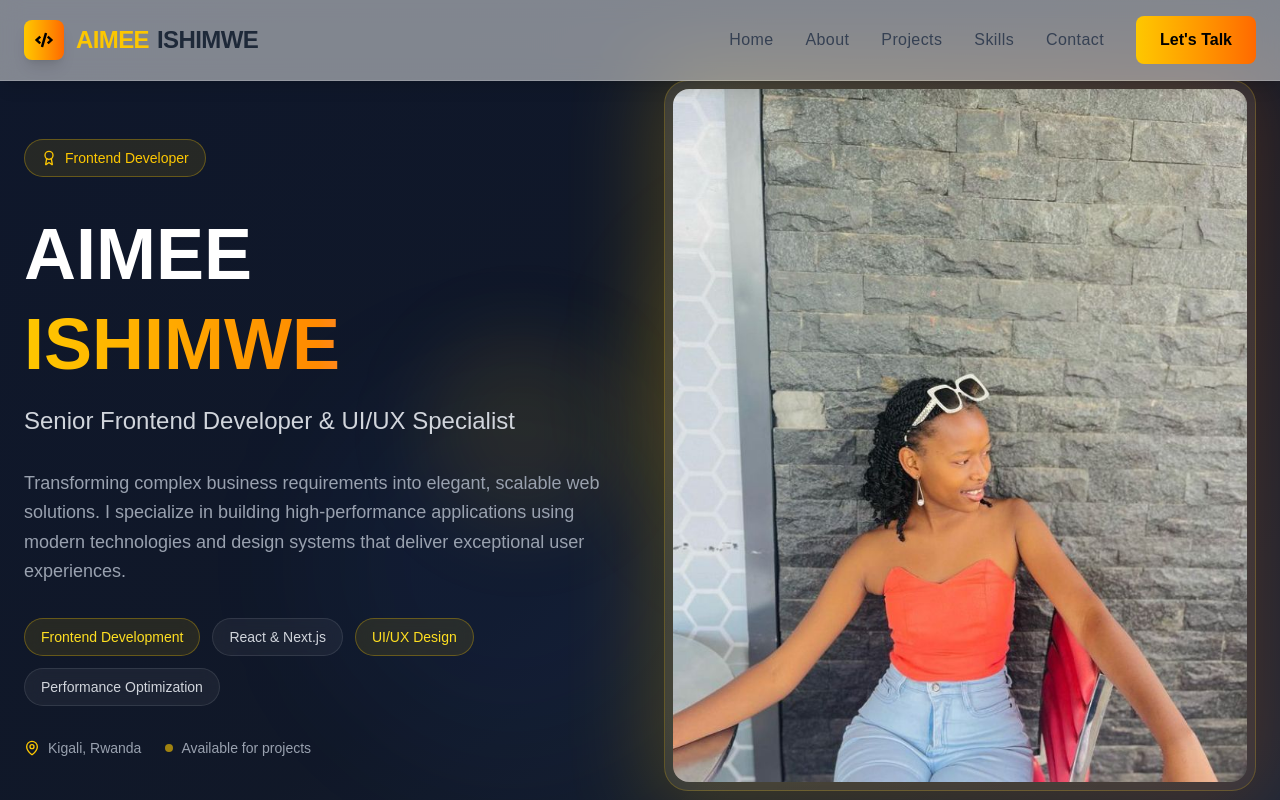
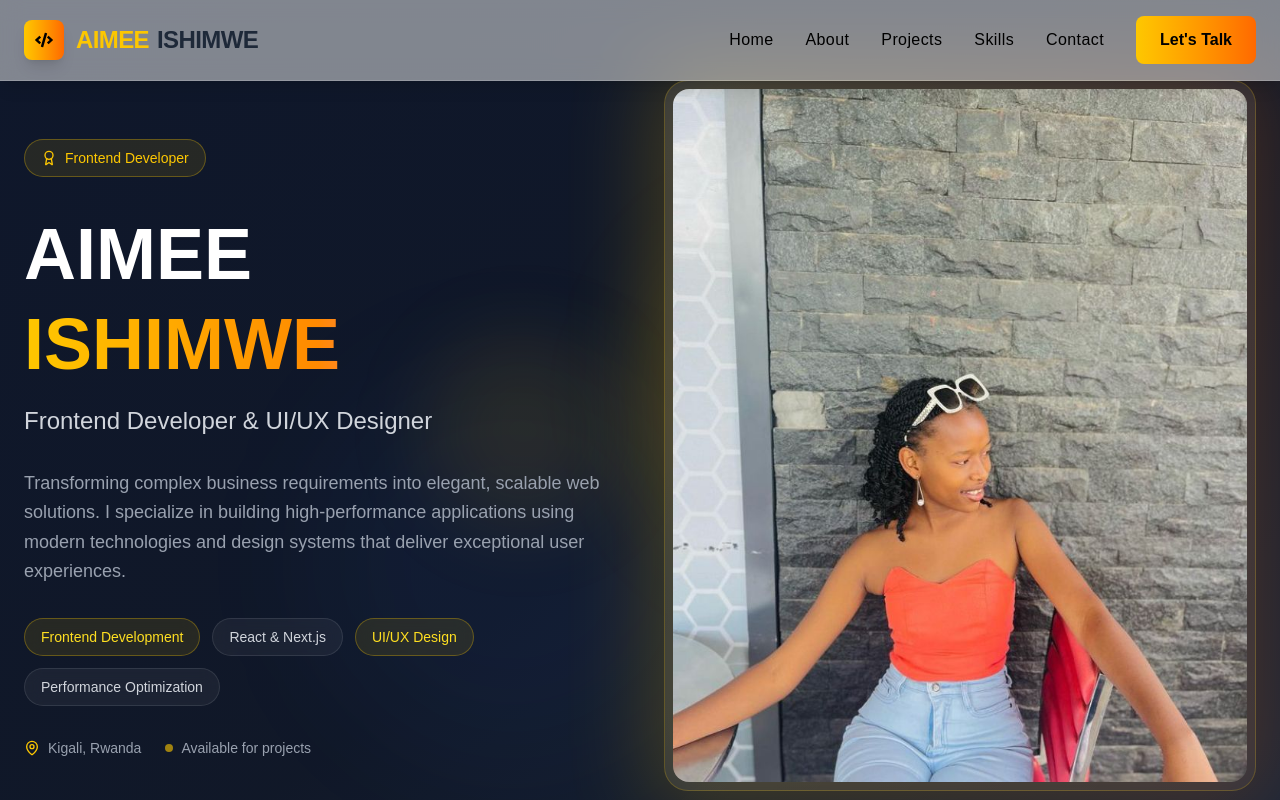
Before and after one commit to 1aimee7/personal-portifolio, a Next.js app: page / in a window 1280 px wide. Shown: the top 800 px of the page. Built offline with nearby package versions, Linux system fonts and the light colour scheme.

Commit message:
second commit

```diff
--- a/src/app/components/Header.tsx
+++ b/src/app/components/Header.tsx
@@ -67,7 +67,7 @@ export default function Header() {
                 >
                   <Link
                     href={`#${item.id}`}
-                    className="relative text-gray-700 hover:text-yellow-400 transition-colors duration-300 font-medium tracking-wide group"
+                    className="relative text-black hover:text-yellow-400 transition-colors duration-300 font-medium tracking-wide group"
                     scroll={true}
                   >
                     {item.label}
@@ -87,7 +87,7 @@ export default function Header() {
                 href="#contact"
                 className="inline-flex items-center px-6 py-3 bg-gradient-to-r from-yellow-400 to-orange-500 text-black font-semibold rounded-lg hover:shadow-lg hover:shadow-yellow-400/25 transition-all duration-300 hover:scale-105"
               >
-                Let's Talk
+                Let&apos;s Talk
               </Link>
             </motion.div>
           </nav>
@@ -125,7 +125,7 @@ export default function Header() {
                     >
                       <Link
                         href={`#${item.id}`}
-                        className="block py-2 px-4 rounded-lg text-gray-700 hover:bg-yellow-400/10 hover:text-yellow-400 transition-all duration-300 font-medium"
+                        className="block py-2 px-4 rounded-lg text-black hover:bg-yellow-400/10 hover:text-yellow-400 transition-all duration-300 font-medium"
                         onClick={() => setIsMenuOpen(false)}
                         scroll={true}
                       >
@@ -146,7 +146,7 @@ export default function Header() {
                       className="block w-full text-center py-3 bg-gradient-to-r from-yellow-400 to-orange-500 text-black font-semibold rounded-lg hover:shadow-lg transition-all duration-300"
                       onClick={() => setIsMenuOpen(false)}
                     >
-                      Let's Talk
+                      Let&apos;s Talk
                     </Link>
                   </motion.div>
                 </nav>
--- a/src/app/components/HomeSection.tsx
+++ b/src/app/components/HomeSection.tsx
@@ -70,7 +70,7 @@ const ProfessionalHeroSection = () => {
                 transition={{ duration: 0.8, delay: 0.4 }}
                 className="text-xl lg:text-2xl text-gray-300 font-light"
               >
-                Senior Frontend Developer & UI/UX Specialist
+                 Frontend Developer & UI/UX Designer
               </motion.p>
             </div>
 
```
